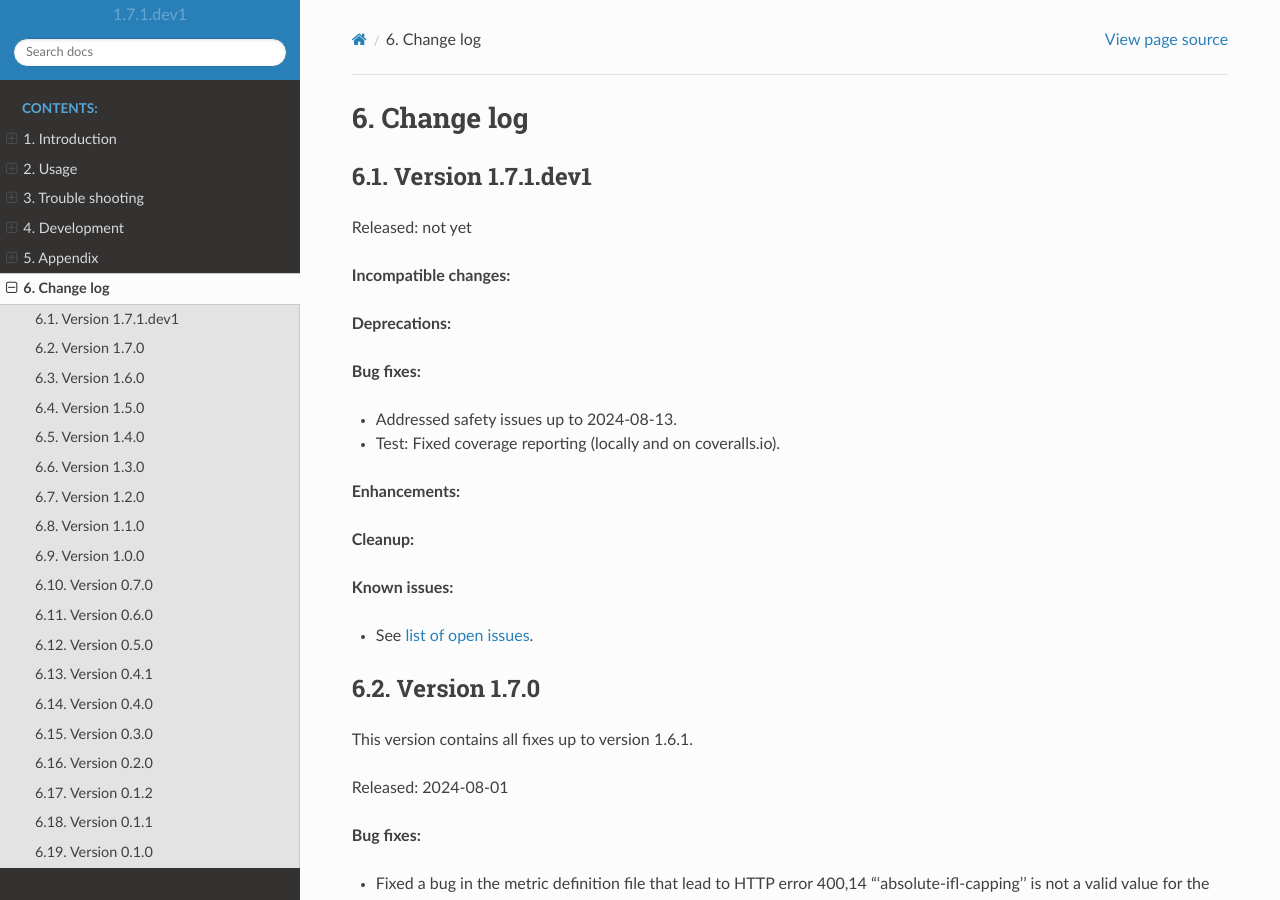
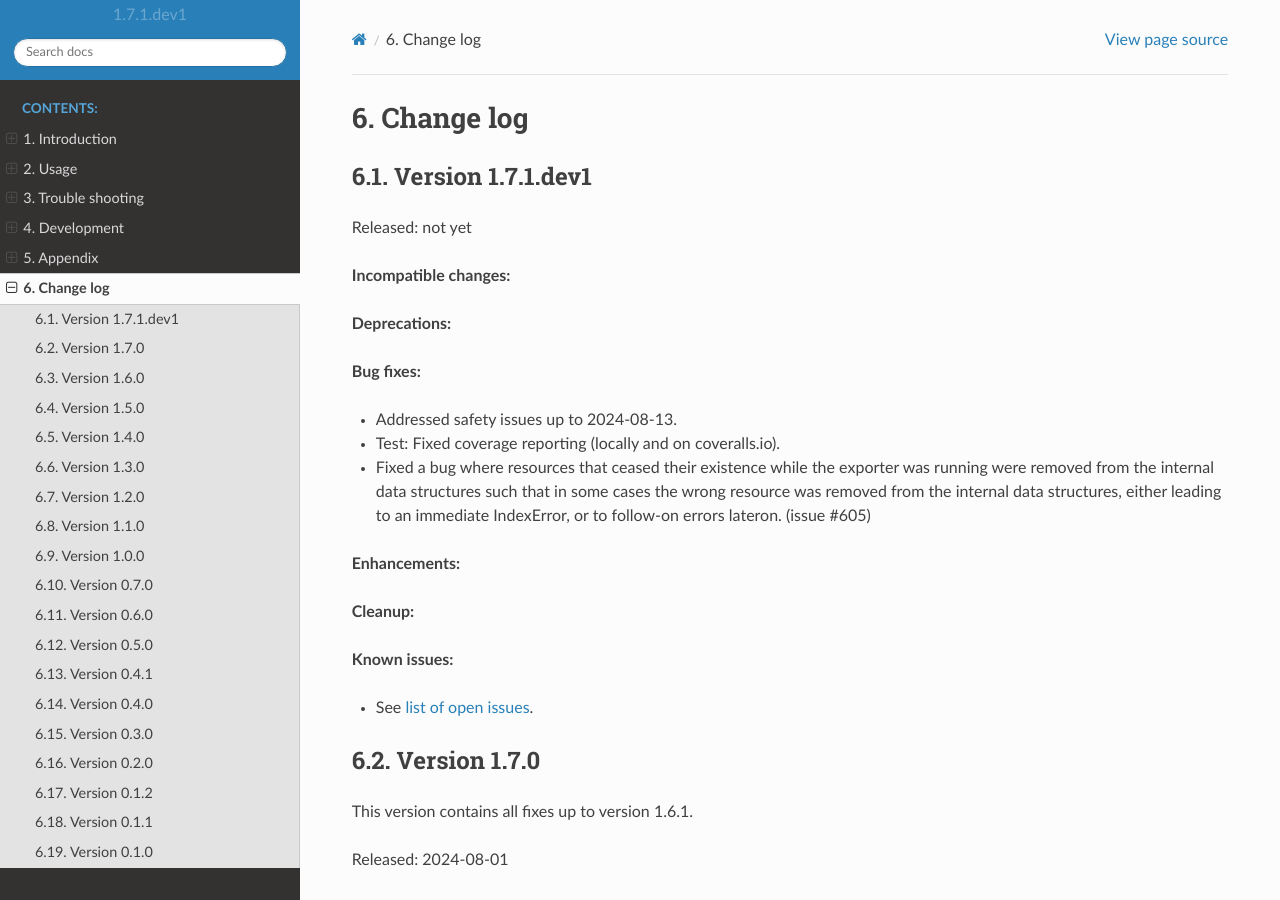
Before and after one commit to zhmcclient/zhmc-prometheus-exporter, a Sphinx documentation site: the page built from docs/changes.rst, in a window 1280 px wide and 900 px high. Built offline with Sphinx 7.4.7 and the Read the Docs theme 2.0.0, drawn with Linux system fonts in a browser that asks for light colours.

Commit message:
Fixed IndexError for ceased resources
Details:

* Fixed a bug where resources that ceased their existence while the exporter
  was running were removed from the internal data structures incorrectly,
  leading to an IndexError.

Signed-off-by: Andreas Maier <maiera@de.ibm.com>

```diff
--- a/docs/changes.rst
+++ b/docs/changes.rst
@@ -31,6 +31,12 @@ Released: not yet
 * Addressed safety issues up to 2024-08-13.
 
 * Test: Fixed coverage reporting (locally and on coveralls.io).
+
+* Fixed a bug where resources that ceased their existence while the exporter
+  was running were removed from the internal data structures such that in some
+  cases the wrong resource was removed from the internal data structures,
+  either leading to an immediate IndexError, or to follow-on errors lateron.
+  (issue #605)
 
 **Enhancements:**
 
```
Also changed, not shown: 1 other file.
